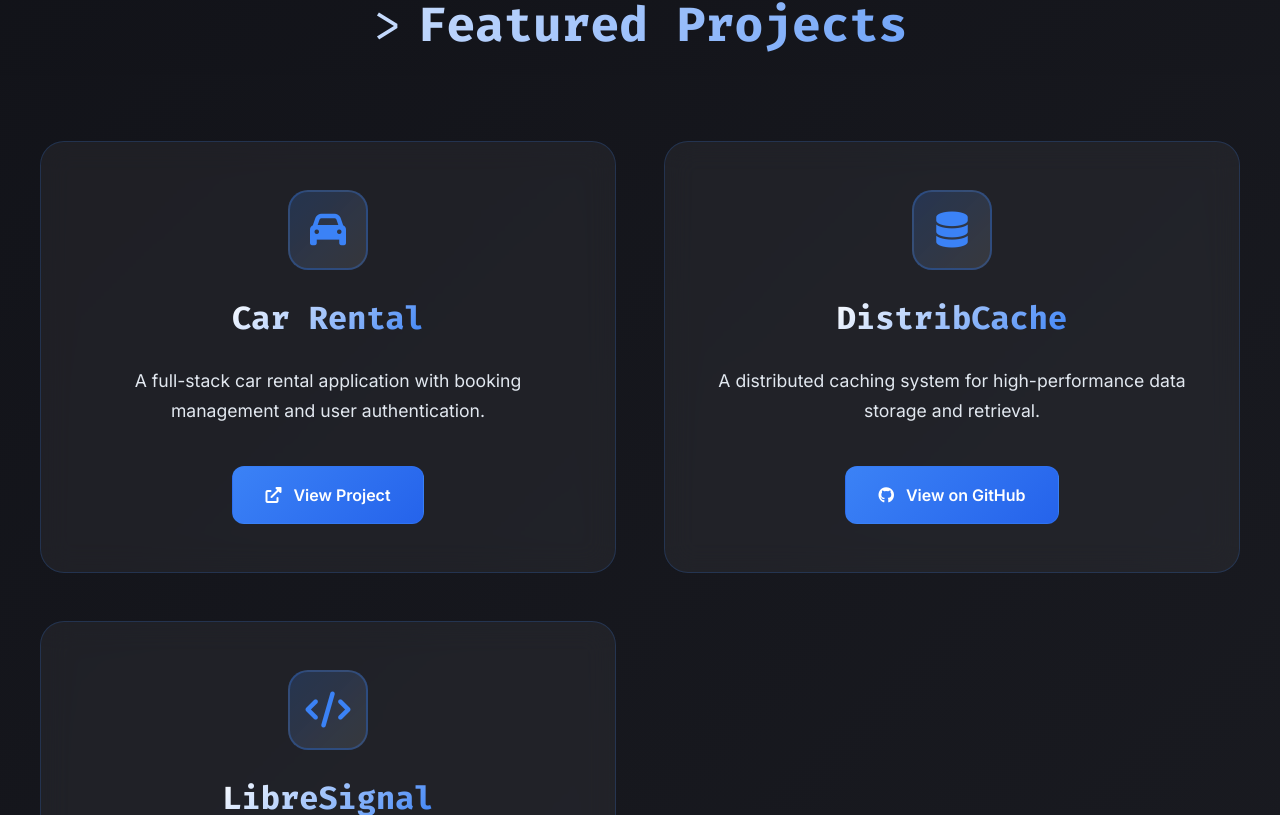
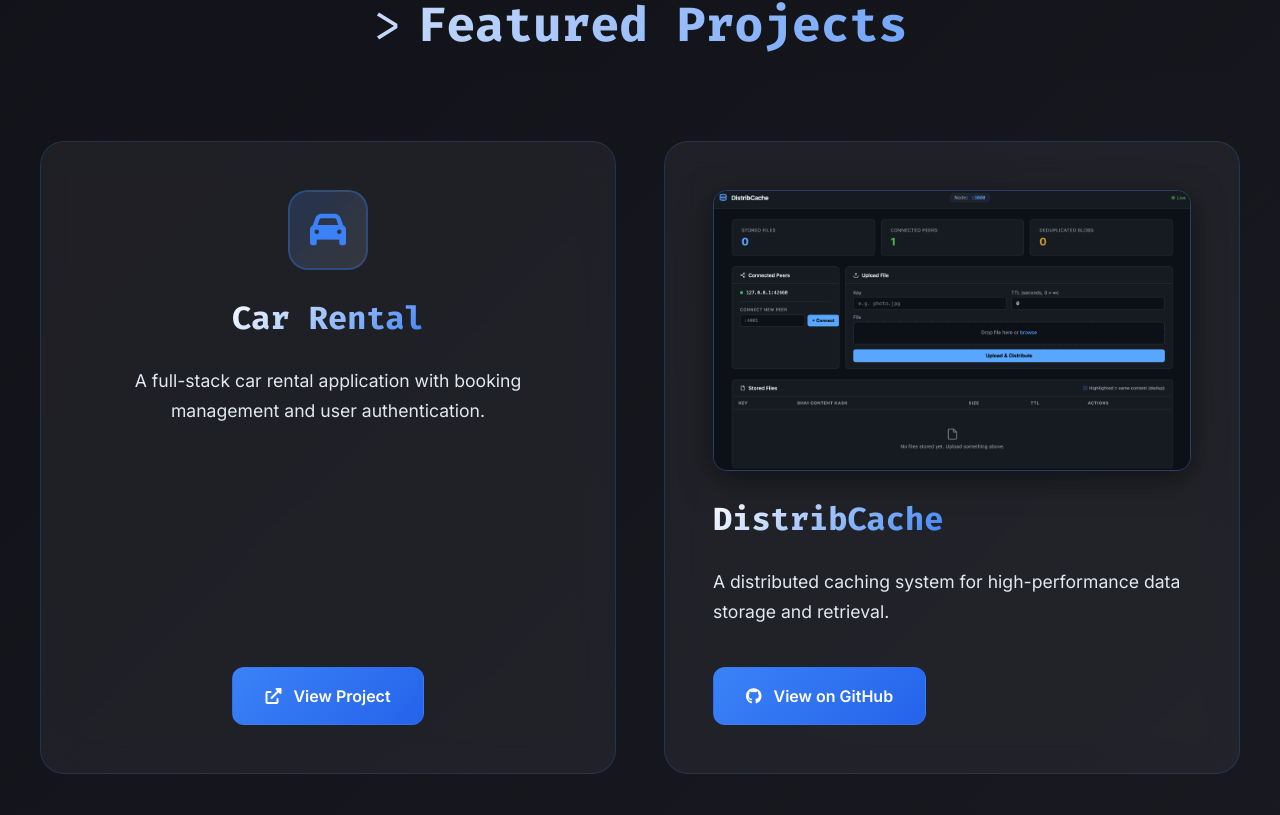
Before and after one commit to EricZheng0404/BusinessCard, a React (Vite) app: page / in a window 1280 px wide. Shown: the part 2325-3140 px from the top of the page. Built offline with nearby package versions, Linux system fonts and the light colour scheme.

Commit message:
feat: add preview for distribcache

```diff
--- a/src/App.css
+++ b/src/App.css
@@ -905,6 +905,25 @@ body {
   transition: all 0.3s ease;
 }
 
+.project-screenshot {
+  width: 100%;
+  border-radius: 14px;
+  border: 1px solid rgba(59, 130, 246, 0.3);
+  box-shadow: 0 8px 32px rgba(0, 0, 0, 0.5);
+  object-fit: cover;
+  transition: transform 0.4s ease, box-shadow 0.4s ease;
+}
+
+.project-card--featured {
+  align-items: flex-start;
+  text-align: left;
+}
+
+.project-card--featured:hover .project-screenshot {
+  transform: scale(1.02);
+  box-shadow: 0 16px 48px rgba(59, 130, 246, 0.25);
+}
+
 .project-card:hover .project-icon {
   background: linear-gradient(135deg, rgba(59, 130, 246, 0.3), rgba(255, 255, 255, 0.15));
   border-color: rgba(59, 130, 246, 0.5);
--- a/src/App.jsx
+++ b/src/App.jsx
@@ -5,6 +5,7 @@ import Main from './components/Main'
 import MusicPlayer from './components/MusicPlayer'
 import TechStack from './components/TechStack'
 import ScrollAnimation from './components/ScrollAnimation'
+import distribcacheImg from './assets/distribcache.png'
 // import Testimonials from './components/Testimonials'
 
 export default function App() {
@@ -71,13 +72,15 @@ export default function App() {
                     <i className='fas fa-external-link-alt'></i> View Project
                   </a>
                 </div>
-                <div className='project-card'>
-                  <div className='project-icon'>
-                    <i className='fas fa-database'></i>
-                  </div>
+                <div className='project-card project-card--featured'>
+                  <img
+                    src={distribcacheImg}
+                    alt='DistribCache dashboard screenshot'
+                    className='project-screenshot'
+                  />
                   <h3>DistribCache</h3>
                   <p>A distributed caching system for high-performance data storage and retrieval.</p>
-                  <a href='https://github.com/EricZheng0404/DistribCache'
+                  <a href='https://distribcache.fly.dev/'
                      className='project-link'
                      target='_blank'
                      rel='noopener noreferrer'>
```
Also changed, not shown: src/assets/distribcache.png (added).
